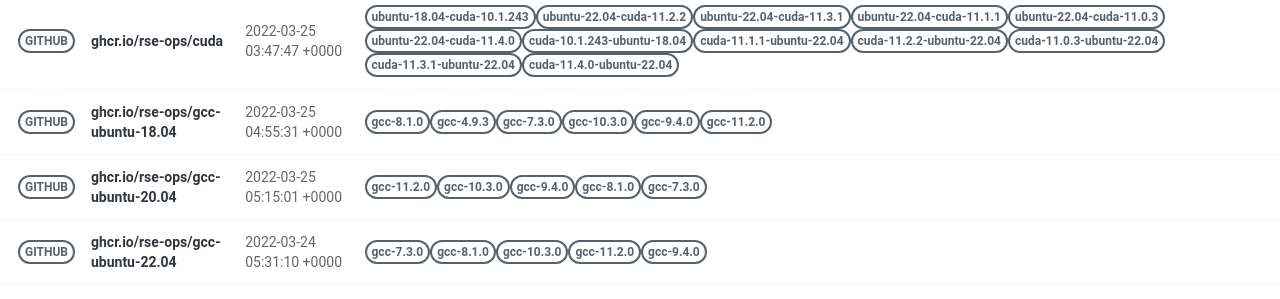
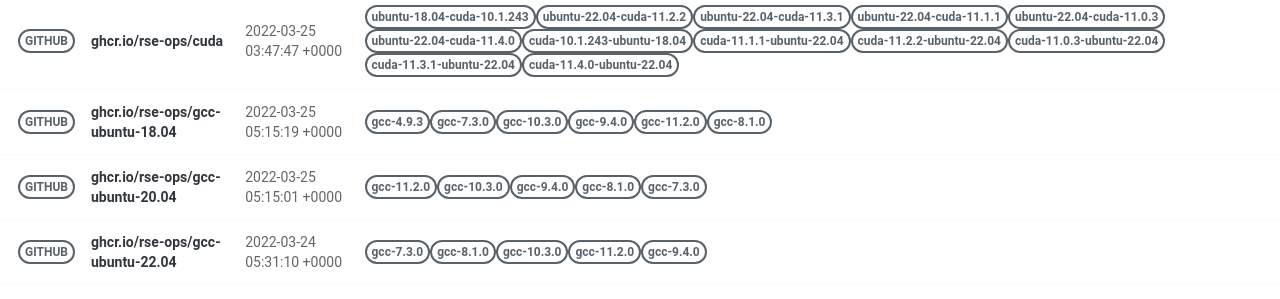
Before and after one commit to rse-ops/docker-images, a Jekyll site: the page built from pages/index.md, in a window 1280 px wide. Shown: the part 502-801 px from the top of the page. Built offline with Jekyll 4.4.1, drawn with Linux system fonts in a browser that asks for light colours; nearby versions of some CDN libraries.

Commit message:
Automated push to update library 2022-03-25

```diff
--- a/_library/ghcr.io-rse-ops-gcc-ubuntu-18.04.md
+++ b/_library/ghcr.io-rse-ops-gcc-ubuntu-18.04.md
@@ -1,14 +1,11 @@
 ---
 layout: container
 name: ghcr.io/rse-ops/gcc-ubuntu-18.04
-updated_at: 2022-03-25 04:55:31.342300
+updated_at: 2022-03-25 05:15:19.083521
 
 
 container_url: https://github.com/orgs/rse-ops/packages/container/package/gcc-ubuntu-18.04
 versions:
- - tag: gcc-8.1.0
-   dockerfile: https://github.com/rse-ops/docker-images/blob/main/ubuntu/gcc/Dockerfile
-   manifest: https://crane.ggcr.dev/manifest/ghcr.io/rse-ops/gcc-ubuntu-18.04:gcc-8.1.0
  - tag: gcc-4.9.3
    dockerfile: https://github.com/rse-ops/docker-images/blob/main/ubuntu/gcc/Dockerfile
    manifest: https://crane.ggcr.dev/manifest/ghcr.io/rse-ops/gcc-ubuntu-18.04:gcc-4.9.3
```
Also changed, not shown: other parts of _library/ghcr.io-rse-ops-gcc-ubuntu-18.04.md (+3 -0 lines).
